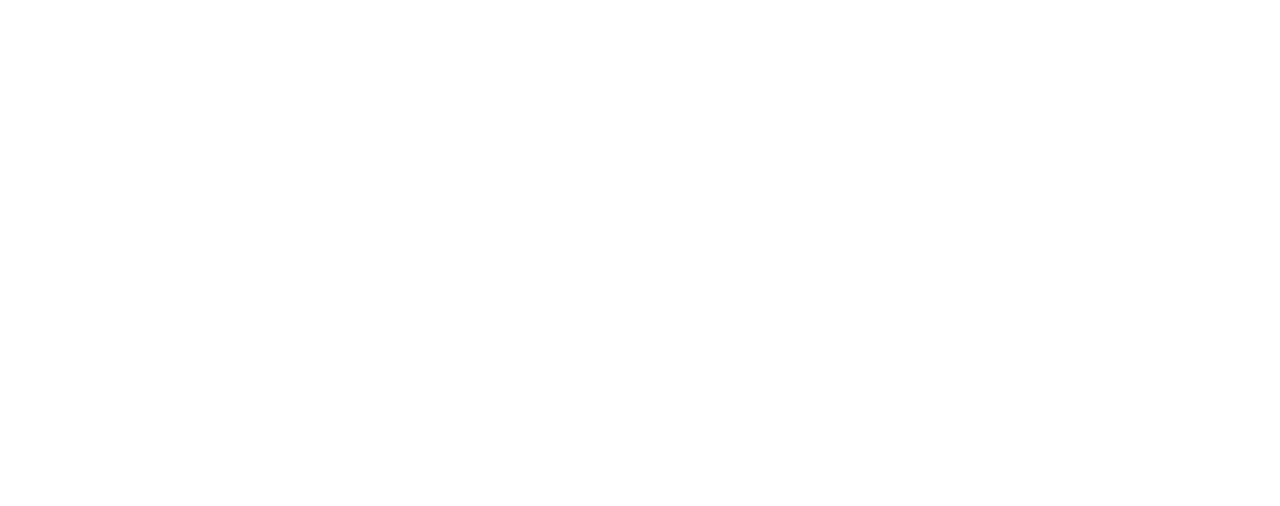
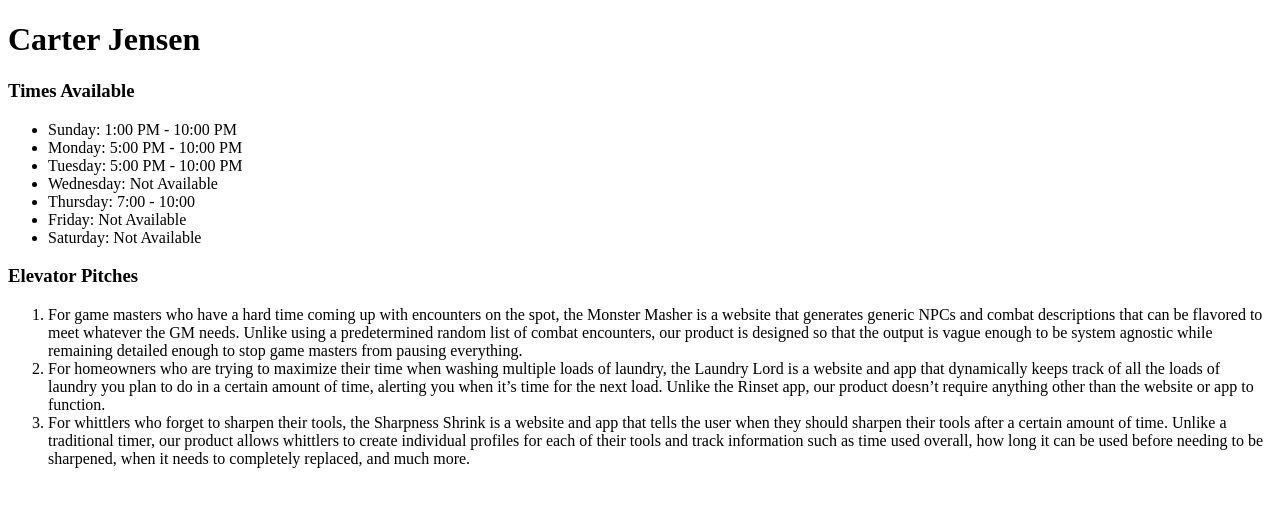
Before and after one commit to CoderJensen/groupProject, a plain HTML site: page index.html in a window 1280 px wide. Drawn offline with Linux system fonts and the light colour scheme.

Commit message:
Add personal information for collaboration

```diff
--- a/index.html
+++ b/index.html
@@ -5,5 +5,36 @@
     <title>Group-Project GitHub Pages</title>
   </head>
   <body>
+    <h1>Carter Jensen</h1>
+
+    <h3>Times Available</h3>
+    <ul>
+      <li>Sunday: 1:00 PM - 10:00 PM</li>
+      <li>Monday: 5:00 PM - 10:00 PM</li>
+      <li>Tuesday: 5:00 PM - 10:00 PM</li>
+      <li>Wednesday: Not Available</li>
+      <li>Thursday: 7:00 - 10:00</li>
+      <li>Friday: Not Available</li>
+      <li>Saturday: Not Available</li>
+    </ul>
+
+    <h3>Elevator Pitches</h3>
+      <ol>
+        <li>For game masters who have a hard time coming up with encounters on the spot,
+          the Monster Masher is a website that generates generic NPCs and combat descriptions that can be flavored to meet whatever the GM needs.
+          Unlike using a predetermined random list of combat encounters, our product is designed so that the output is vague enough to be system
+          agnostic while remaining detailed enough to stop game masters from pausing everything.
+        </li>
+        <li>For homeowners who are trying to maximize their time when washing multiple loads of laundry, the Laundry Lord is a website and app
+          that dynamically keeps track of all the loads of laundry you plan to do in a certain amount of time,
+          alerting you when it’s time for the next load. Unlike the Rinset app, our product doesn’t require anything other than the website or
+          app to function.
+        </li>
+        <li>For whittlers who forget to sharpen their tools, the Sharpness Shrink is a website and app that tells the user when they should
+          sharpen their tools after a certain amount of time. Unlike a traditional timer, our product allows whittlers to create individual
+          profiles for each of their tools and track information such as time used overall,
+          how long it can be used before needing to be sharpened, when it needs to completely replaced, and much more.
+        </li>
+      </ol>
   </body>
 </html>
```
